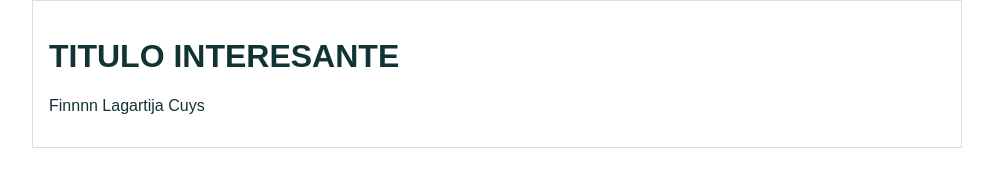
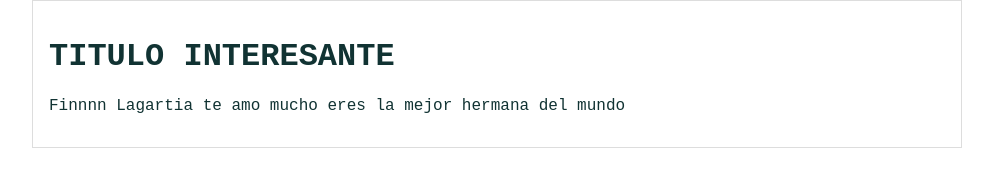
Before and after one commit to nmcoboj/preWork, a plain HTML site: page index.html in a window 1280 px wide. Shown: the whole page, without its empty margins (143-1136 px from the left). Drawn offline with Linux system fonts and the light colour scheme.

Commit message:
Mejor tipografia

```diff
--- a/css/estilos.css
+++ b/css/estilos.css
@@ -2,7 +2,7 @@ body
 {
     color: #133;
     text-align: left;
-    font-family: Arial, Helvetica, sans-serif;
+    font-family: 'Courier New', Courier, monospace;
     font-size: 16px;
     margin: 0;
     padding: 0;
--- a/index.html
+++ b/index.html
@@ -11,7 +11,9 @@
     <div id="container">
         <div id="post">
             <h1>TITULO INTERESANTE</h1>
-            <p>Finnnn Lagartija Cuys</p>
+            <p>Finnnn Lagartia te amo mucho
+                eres la mejor hermana del mundo
+            </p>
         </div>
     </div>
 </body>
```
